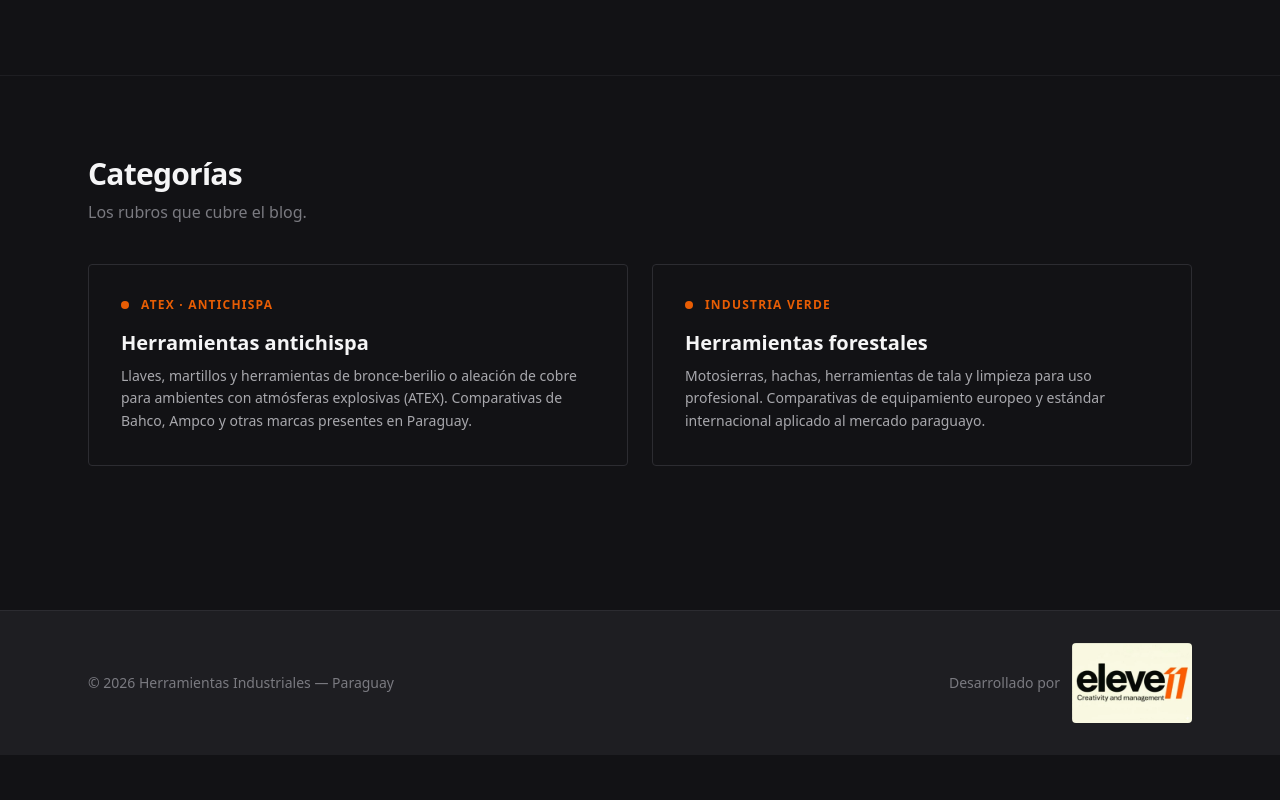
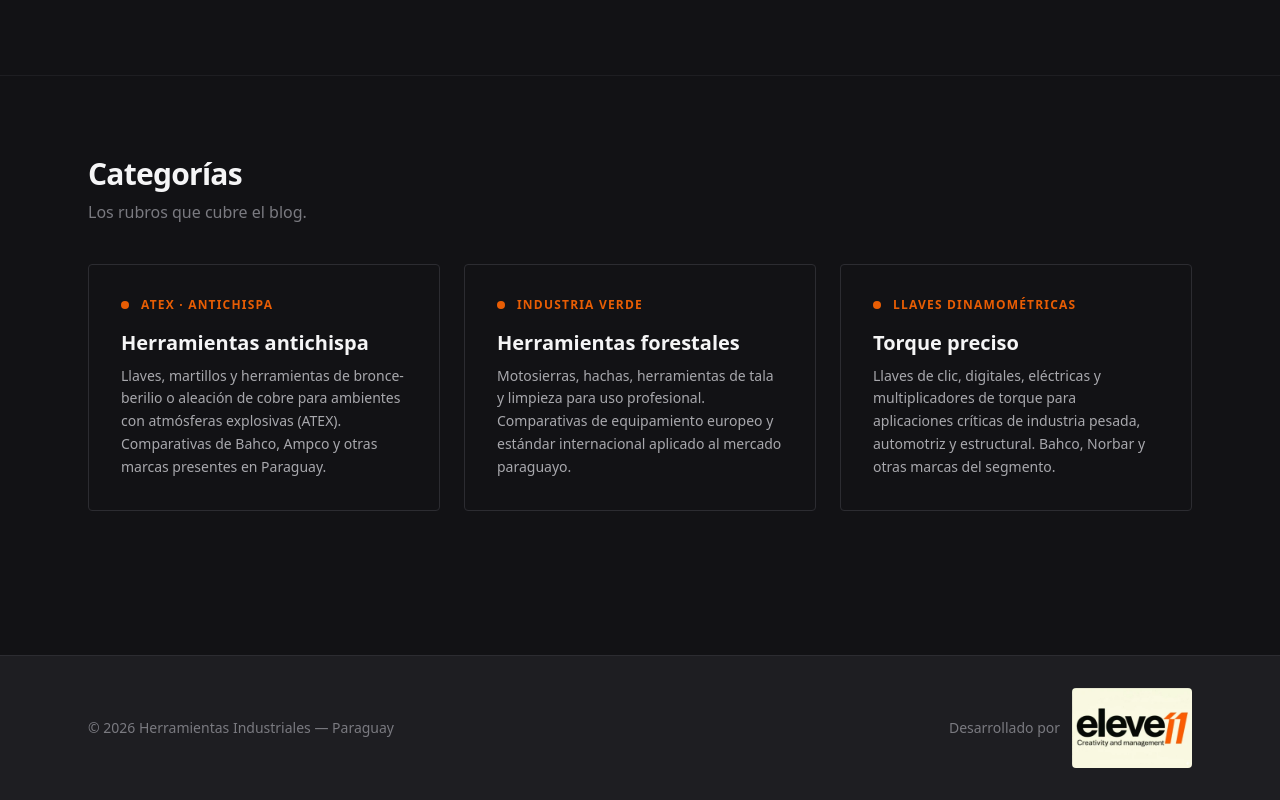
Before and after one commit to LuisAVR7/herramientas-industriales, a Next.js app: page / in a window 1280 px wide. Shown: the part 753-1553 px from the top of the page. Before the commit the page ends 1508 px from the top, so only its background shows below. Built offline with nearby package versions, Linux system fonts and the light colour scheme.

Commit message:
Nueva categoria: Llaves dinamometricas + articulo pilar

```diff
--- /dev/null
+++ b/content/blog/llaves-dinamometricas-guia-introductoria.mdx
@@ -0,0 +1,112 @@
+---
+title: "Llaves dinamométricas: qué son, tipos y cuándo elegir cada una"
+slug: llaves-dinamometricas-guia-introductoria
+categoria: Llaves dinamométricas
+descripcion: "Guía introductoria a las llaves dinamométricas: qué son, tipos disponibles (mecánicas, digitales, alto torque), multiplicadores, normativa ISO 6789 y aplicaciones."
+fecha: 2026-07-24
+tipo: pilar
+imagen: /images/torquimetro-1.png
+imagenAlt: "Operario con EPP profesional utilizando llave dinamométrica en mantenimiento de maquinaria industrial pesada"
+---
+
+Ajustar un tornillo "hasta que quede firme" es aceptable en un mueble, pero no en la culata de un motor, en la brida de una tubería de gas o en el ensamble de una torre eólica. En aplicaciones donde el torque incorrecto significa fuga, rotura o accidente, la única herramienta que garantiza el ajuste correcto es la llave dinamométrica.
+
+Este artículo cubre lo básico: qué son, qué tipos existen, qué normativa las regula, y en qué aplicaciones industriales se usan.
+
+## Qué es una llave dinamométrica
+
+Una llave dinamométrica es una herramienta manual diseñada para aplicar y medir un **momento de torsión (torque) específico** al ajustar tornillos o tuercas. A diferencia de una llave común, no solo transmite fuerza: la controla y la mide.
+
+El torque se expresa habitualmente en **Newton-metro (Nm)** o **libra-pie (lbf·ft)**, y cada unión atornillada crítica tiene un valor de torque especificado por el fabricante del equipo. Aplicar menos que ese valor deja la unión floja (riesgo de fuga o vibración). Aplicar más causa deformación permanente del tornillo o falla por fatiga.
+
+## Tipos de llaves dinamométricas
+
+Según la norma internacional ISO 6789, las llaves dinamométricas manuales se clasifican en dos grandes tipos:
+
+- **Tipo I — de preajuste (setting):** se configura previamente al torque objetivo y avisa (con un "clic" o similar) cuando se alcanza. La más común es la de clic.
+- **Tipo II — de indicación (indicating):** muestra continuamente el torque aplicado durante el ajuste. Beam, dial y digitales entran acá.
+
+### Llaves de clic (mecánicas)
+
+Las más difundidas. Un mecanismo interno con resorte se libera con un chasquido audible y táctil al alcanzar el torque programado. Ventajas: fáciles de usar, funcionan en espacios confinados donde no se puede leer una escala, no requieren concentración visual. Desventajas: el resorte interno se fatiga con el uso y requiere **recalibración periódica**, típicamente cada 12 meses o 5,000 operaciones según ISO 6789.
+
+Precisión típica: **±4%** en sentido de apriete.
+
+### Llaves de viga (beam)
+
+Diseño mecánico simple: una viga larga con una escala y una aguja indicadora. Cuando se aplica torque, la viga se deforma elásticamente y la aguja marca el valor sobre la escala. Ventajas: robustez extrema, sin componentes que se fatiguen, no requieren calibración frecuente. Desventajas: exigen leer una escala mientras se ajusta — no sirven para espacios confinados o iluminación pobre.
+
+Se usan cuando la simplicidad y la durabilidad importan más que la ergonomía.
+
+### Llaves de dial
+
+Reloj analógico en la cabeza de la llave que muestra el torque instantáneo, con opción de retención del pico (peak-hold). Ventajas: lectura continua durante el ajuste, útiles cuando se necesita mantener un torque específico bajo carga. Desventajas: más caras que las de clic y requieren visibilidad del dial durante el trabajo.
+
+### Llaves digitales
+
+Sensor electrónico con display, memoria de operaciones y — en modelos avanzados — medición del ángulo de giro además del torque. Ventajas: registro digital de cada apriete (útil en industrias con trazabilidad obligatoria como aeroespacial o farmacéutica), alarmas configurables, mayor precisión. Desventajas: dependen de batería y son más costosas.
+
+### Llaves de alto torque (eléctricas, neumáticas, hidráulicas)
+
+Para aplicaciones donde el torque objetivo excede lo que un operario puede aplicar manualmente (más de 500-1000 Nm), se usan versiones asistidas:
+
+- **Neumáticas:** funcionan con aire comprimido, alta velocidad, precisión típica ±5-7%.
+- **Hidráulicas:** para los torques más altos (miles de Nm), típicamente usadas en industria pesada y offshore.
+- **Eléctricas a batería:** cada vez más difundidas por su ergonomía y trazabilidad. Un ejemplo del segmento es la línea **Norbar EBT** (EvoTorque Battery Tool), que cubre desde 160 Nm hasta 4000 Nm con precisión de ±3% en 12 modelos distintos, todos con display OLED, motor sin escobillas y registro digital de operaciones.
+
+## Multiplicadores de torque
+
+Cuando el torque requerido excede el rango de la llave disponible, se usa un **multiplicador de torque**: un dispositivo con un tren de engranajes planetarios que multiplica el torque de entrada por una relación fija (típicamente entre 3:1 y 25:1).
+
+Ejemplo: una llave dinamométrica de 200 Nm conectada a un multiplicador 15:1 entrega hasta 3000 Nm en la salida. Los multiplicadores mecánicos comerciales alcanzan hasta 5000 Nm y se usan en aplicaciones como brindas de tuberías industriales, ensamble de torres eólicas, mantenimiento de generadores y trabajos pesados en construcción.
+
+Vienen con mecanismos de protección contra sobrecarga y anti-retroceso, y no requieren energía externa — la multiplicación es puramente mecánica.
+
+## Normativa: ISO 6789
+
+La norma internacional que regula las llaves dinamométricas manuales es **ISO 6789**, dividida en dos partes:
+
+- **ISO 6789-1:2017** — requisitos de diseño y conformidad.
+- **ISO 6789-2:2017** — requisitos de calibración y cálculo de incertidumbre de medición.
+
+Especifica que las llaves deben mantener precisión **±4% del valor establecido o leído**. Establece intervalos de calibración recomendados y define los ensayos que debe pasar cada herramienta.
+
+En Paraguay, empresas certificadas ISO 9001 o auditadas por casas matrices internacionales suelen exigir cumplimiento ISO 6789 en sus programas de mantenimiento.
+
+## Aplicaciones industriales típicas
+
+Las llaves dinamométricas se usan en cualquier ámbito donde el torque incorrecto tiene consecuencias reales:
+
+- **Automotriz** — culatas de motor, tuercas de rueda, componentes de suspensión, montaje de motocicletas y camiones pesados.
+- **Estructural** — uniones atornilladas de alta resistencia en acero, construcción metálica, torres.
+- **Aeroespacial y aviación** — fijaciones críticas con especificación obligatoria de torque y trazabilidad.
+- **Recipientes a presión y tuberías** — bridas donde el sellado depende del torque correcto de los pernos.
+- **Generación eléctrica** — mantenimiento de turbinas, generadores, transformadores.
+- **Petroquímica y minería** — trabajos donde las uniones deben resistir vibración, temperatura y presión extremas.
+- **Ensamblaje industrial general** — líneas de producción con trazabilidad de torque por operación.
+
+## Qué considerar antes de comprar
+
+Cuatro criterios prácticos:
+
+1. **Rango de torque necesario.** Cubrir el rango del trabajo con margen — no elegir una llave que trabaje siempre en el extremo alto o bajo de su escala. Se recomienda usarlas entre el 20% y el 80% de su rango nominal para máxima precisión.
+2. **Tipo según aplicación.** Uso ocasional con lecturas visibles → beam o dial. Uso frecuente en espacios confinados → clic. Uso con trazabilidad obligatoria → digital. Torque muy alto → eléctrica, neumática o hidráulica + multiplicador.
+3. **Calibración y respaldo.** Marca con servicio de calibración disponible localmente, y certificación ISO 6789. Sin calibración periódica, ninguna llave dinamométrica es confiable.
+4. **Costo total de propiedad.** Precio inicial + costo anual de calibración + reemplazos. Una llave de gama media con buen respaldo suele ser mejor inversión que una premium sin servicio local.
+
+## Cierre
+
+Las llaves dinamométricas son equipamiento crítico en industrias donde el ajuste correcto define el resultado. La elección del tipo correcto depende de la aplicación, la precisión requerida y las condiciones de trabajo — no hay una llave "universal".
+
+En los próximos artículos vamos a profundizar en aplicaciones específicas (automotriz, ensamblaje industrial, brindas de tubería), comparativas por segmento (clic vs digital, eléctricas de alto torque), y disponibilidad de marcas en el mercado paraguayo.
+
+---
+
+**Fuentes consultadas:**
+
+- AIMS Industrial — *Torque Wrenches: Types, Drive Sizes & How to Choose.*
+- AIMS Industrial — *Torque Wrench Calibration: Standards, Intervals & Certificate Guide.*
+- Flexible Assembly — *Click vs Digital Torque Wrenches.*
+- EML Calibration — *Torque Wrench Calibration: Ensuring Accuracy.*
+- Norbar — *EvoTorque Battery Tool (EBT) product family.*
+- Seawide Gear — *High-Torque Planetary Gearbox.*
--- a/src/app/page.tsx
+++ b/src/app/page.tsx
@@ -44,7 +44,7 @@ export default function Home() {
         </h2>
         <p className="mt-2 text-ink-400">Los rubros que cubre el blog.</p>
 
-        <div className="mt-10 grid gap-6 md:grid-cols-2">
+        <div className="mt-10 grid gap-6 md:grid-cols-2 lg:grid-cols-3">
           <article className="border border-ink-700 rounded-sm p-8 hover:border-brand-500 transition group">
             <div className="flex items-center gap-3 mb-4">
               <div className="w-2 h-2 rounded-full bg-brand-500" />
@@ -78,6 +78,23 @@ export default function Home() {
               internacional aplicado al mercado paraguayo.
             </p>
           </article>
+
+          <article className="border border-ink-700 rounded-sm p-8 hover:border-brand-500 transition group">
+            <div className="flex items-center gap-3 mb-4">
+              <div className="w-2 h-2 rounded-full bg-brand-500" />
+              <span className="text-xs font-semibold tracking-widest text-brand-500 uppercase">
+                Llaves dinamométricas
+              </span>
+            </div>
+            <h3 className="text-xl font-semibold mb-2 text-ink-50 group-hover:text-brand-500 transition">
+              Torque preciso
+            </h3>
+            <p className="text-ink-300 text-sm leading-relaxed">
+              Llaves de clic, digitales, eléctricas y multiplicadores de torque
+              para aplicaciones críticas de industria pesada, automotriz y
+              estructural. Bahco, Norbar y otras marcas del segmento.
+            </p>
+          </article>
         </div>
       </section>
     </div>
```
Also changed, not shown: public/images/torquimetro-1.png (added).
